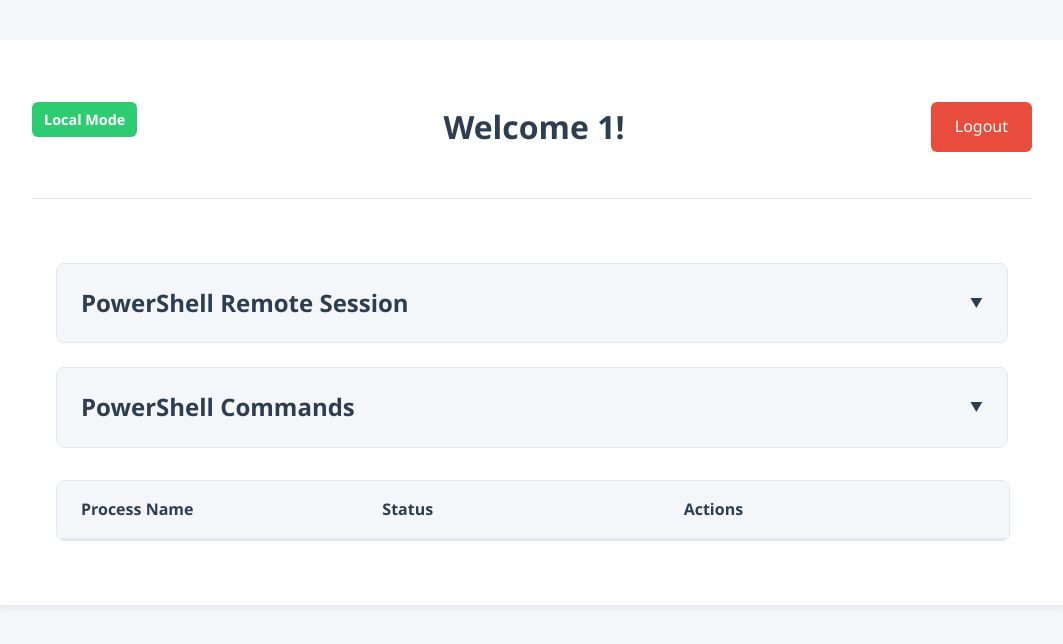
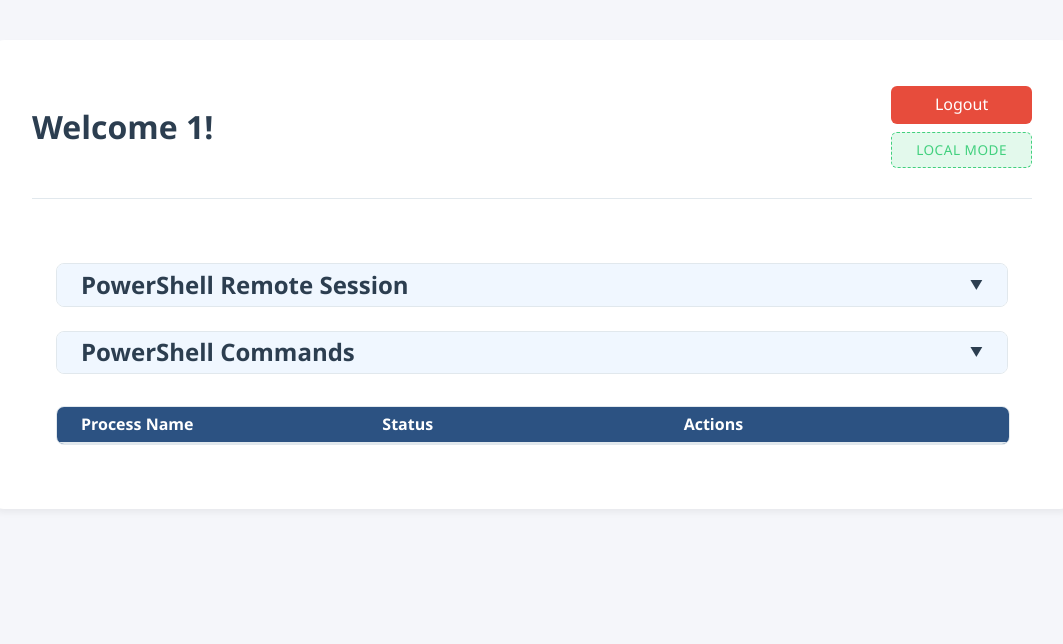
Before and after one commit to samwow13/DevopsEAPService12_10, a Flask app: page /dashboard in a window 1280 px wide. Shown: the top 644 px of the page, without its empty margins (108-1171 px from the left). Run offline with Flask 3, Linux system fonts and the light colour scheme; a user stored in the database is signed in.

Commit message:
general cleanup

```diff
--- a/templates/dashboard.html
+++ b/templates/dashboard.html
@@ -10,6 +10,8 @@
             --danger-color: #e74c3c;
             --text-color: #2c3e50;
             --border-color: #e1e8ed;
+            --light-blue: #f0f7ff;
+            --medium-blue: #2c5282;
         }
 
         body {
@@ -41,13 +43,17 @@
         }
 
         .logout-btn {
-            padding: 0.75rem 1.5rem;
+            padding: 0.375rem 1.5rem;
             background-color: var(--danger-color);
             color: white;
             text-decoration: none;
             border-radius: 6px;
             transition: all 0.3s ease;
             font-weight: 500;
+            display: inline-block;
+            width: 100%;
+            text-align: center;
+            box-sizing: border-box;
         }
 
         .logout-btn:hover {
@@ -56,23 +62,31 @@
         }
 
         .mode-indicator {
-            padding: 6px 12px;
+            padding: 0.375rem 1.5rem;
             border-radius: 6px;
-            font-size: 0.9rem;
-            font-weight: 600;
-            margin-bottom: 1rem;
-            display: inline-block;
+            font-size: 0.85rem;
+            font-weight: 400;
+            display: block;
+            margin-top: 0.5rem;
+            text-align: center;
             transition: all 0.3s ease;
+            width: fit-content;
+            border: 1px dashed rgba(255, 255, 255, 0.5);
+            opacity: 0.9;
+            letter-spacing: 0.5px;
+            text-transform: uppercase;
         }
 
         .mode-indicator.local {
-            background-color: var(--success-color);
-            color: white;
+            background-color: rgba(46, 204, 113, 0.15);
+            color: var(--success-color);
+            border: 1px dashed var(--success-color);
         }
 
         .mode-indicator.remote {
-            background-color: var(--primary-color);
-            color: white;
+            background-color: rgba(74, 144, 226, 0.15);
+            color: var(--primary-color);
+            border: 1px dashed var(--primary-color);
         }
 
         .powershell-section {
@@ -174,8 +188,9 @@
         .grid-header {
             display: grid;
             grid-template-columns: 1fr 1fr 1fr;
-            background-color: var(--secondary-color);
-            padding: 1rem 1.5rem;
+            background-color: var(--medium-blue);
+            color: white;
+            padding: 0.3rem 1.5rem;
             font-weight: 600;
             border-bottom: 2px solid var(--border-color);
         }
@@ -183,7 +198,7 @@
         .grid-row {
             display: grid;
             grid-template-columns: 1fr 1fr 1fr;
-            padding: 1rem 1.5rem;
+            padding: 0.3rem 1.5rem;
             border-bottom: 1px solid var(--border-color);
             align-items: center;
             transition: background-color 0.3s ease;
@@ -249,8 +264,8 @@
         }
 
         .expansion-panel-header {
-            background-color: var(--secondary-color);
-            padding: 1.25rem 1.5rem;
+            background-color: var(--light-blue);
+            padding: 0.1rem 1.5rem;
             cursor: pointer;
             display: flex;
             justify-content: space-between;
@@ -261,7 +276,7 @@
         }
 
         .expansion-panel-header:hover {
-            background-color: #e9ecef;
+            background-color: #e1eeff;
         }
 
         .expansion-panel-content {
@@ -299,11 +314,13 @@
 <body>
     <div class="dashboard-container">
         <div class="header">
-            <div class="mode-indicator {{ connection_mode.lower() }}">
-                {{ connection_mode }} Mode
+            <h1>Welcome {{ username }}!</h1>
+            <div style="text-align: right;">
+                <a href="{{ url_for('logout') }}" class="logout-btn">Logout</a>
+                <div class="mode-indicator {{ connection_mode.lower() }}">
+                    {{ connection_mode }} Mode
+                </div>
             </div>
-            <h1>Welcome {{ username }}!</h1>
-            <a href="{{ url_for('logout') }}" class="logout-btn">Logout</a>
         </div>
 
         <div class="powershell-section">
```
